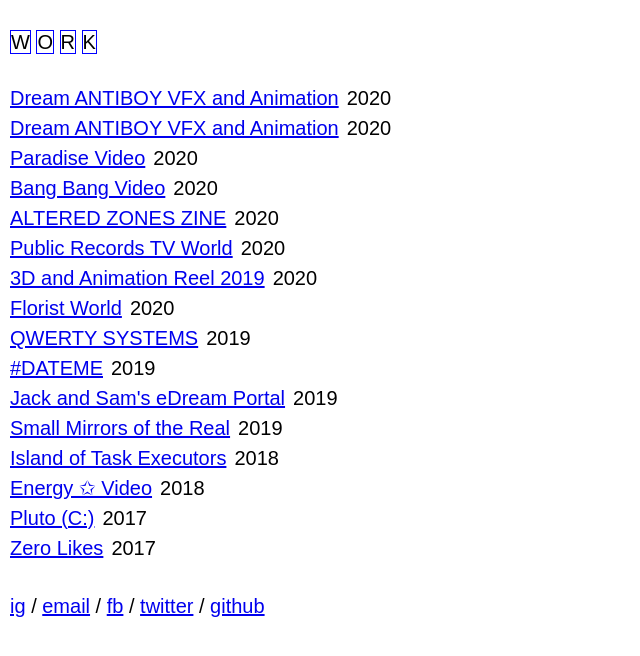
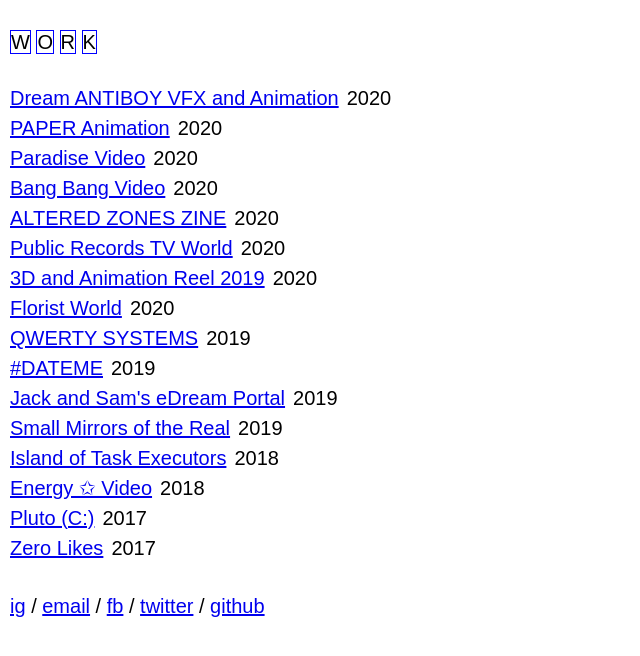
Before and after one commit to samhains/samhains.github.io, a Jekyll site: the page built from index.md, in a window 1280 px wide. Shown: the top 656 px of the page, without its empty margins (0-640 px from the left). Built offline with Jekyll 4.4.1, drawn with Linux system fonts in a browser that asks for light colours; nearby versions of some CDN libraries.

Commit message:
Update paper-magazine-animation.md
asdfasdfas

```diff
--- a/_projects/paper-magazine-animation.md
+++ b/_projects/paper-magazine-animation.md
@@ -1,11 +1,11 @@
 ---
 layout: project
-title: "Dream ANTIBOY VFX and Animation"
+title: "PAPER Animation"
 date: 2020-11-20 11:37:34 +0000
 ---
 
 
-Animation and design for [PAPER](https://www.papermag.com/) magazine made with collaborator [Base Mode](https://www.instagram.com/base__mode/). Watch [here](https://www.instagram.com/p/CHyfMpOBXjj/).
+Animation and design for [PAPER](https://www.papermag.com/) magazine "We Love Internet" campaign, made with collaborator [Base Mode](https://www.instagram.com/base__mode/). Creative Direction from [Jordan Bradfield](https://www.instagram.com/_jordanbradfield/). Watch [here](https://www.instagram.com/p/CHyfMpOBXjj/).
 
 ![](/assets/paper/3.jpg)
 ![](/assets/paper/2.jpg)
```
